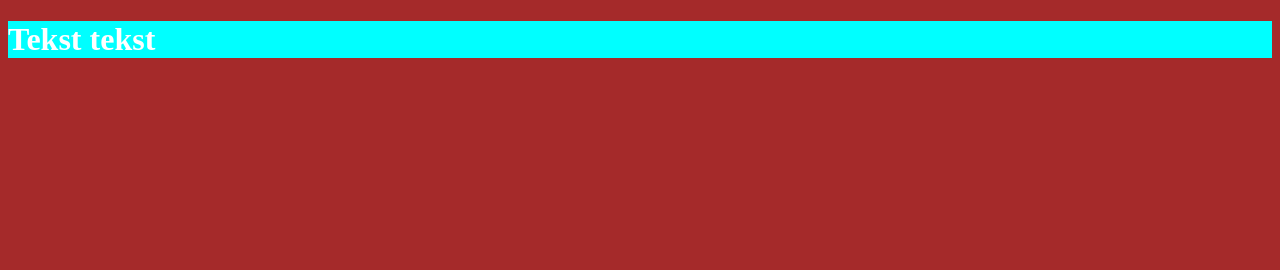
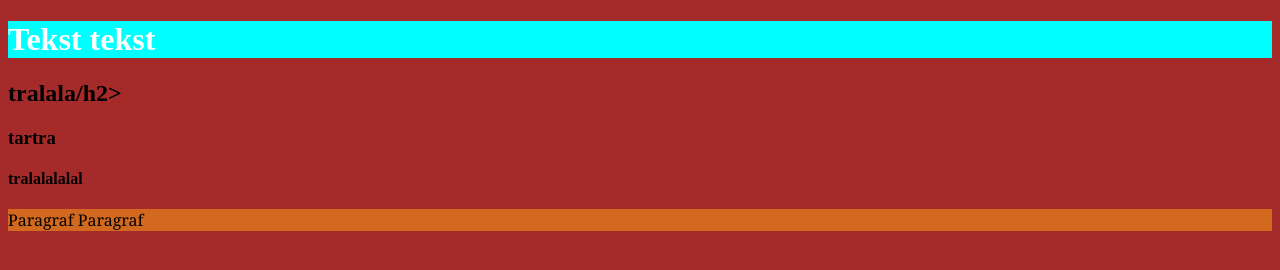
Before and after one commit to MarijaMarin/indexhtml, a plain HTML site: page index.html in a window 1280 px wide. Drawn offline with Linux system fonts and the light colour scheme.

Commit message:
On branch log  Changes to be committed:

```diff
--- a/index.html
+++ b/index.html
@@ -8,6 +8,9 @@
 </head>
 <body>
     <h1>Tekst tekst</h1>
-
+    <h2>tralala/h2>
+        <h3>tartra</h3>
+        <h4>tralalalalal</h4>
+    <p>Paragraf Paragraf</p>
 </body>
 </html>
--- a/main.css
+++ b/main.css
@@ -5,3 +5,7 @@ h1 {
 body {
 	background-color: brown;
 }
+p {
+	background-color: chocolate;
+	font-family: Georgia, 'Times New Roman', Times, serif;
+}
```
